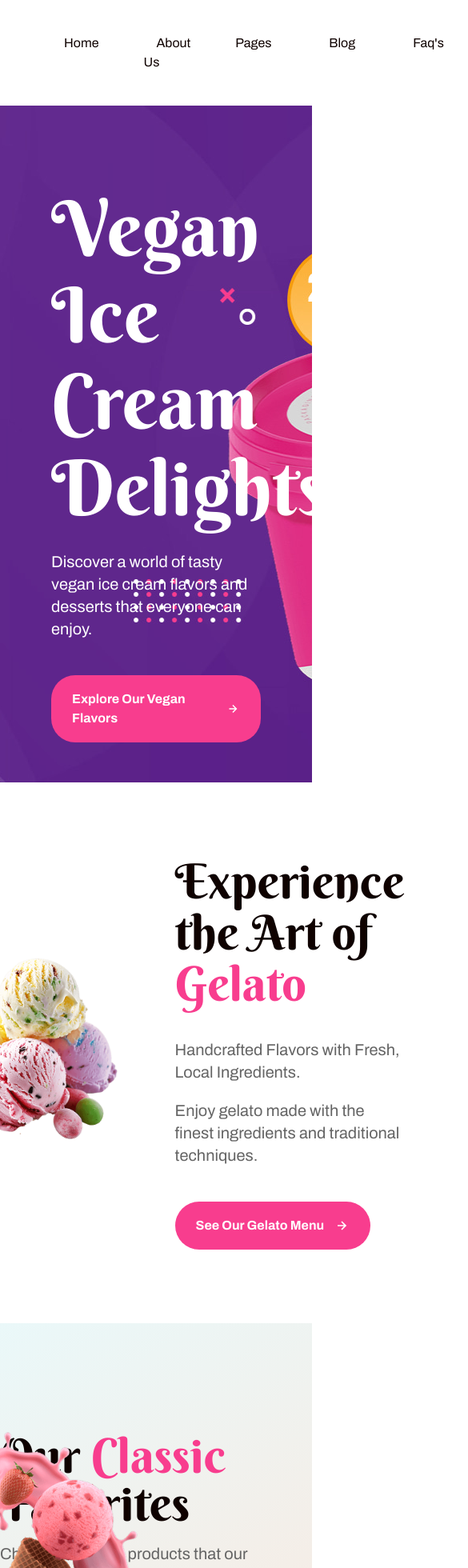
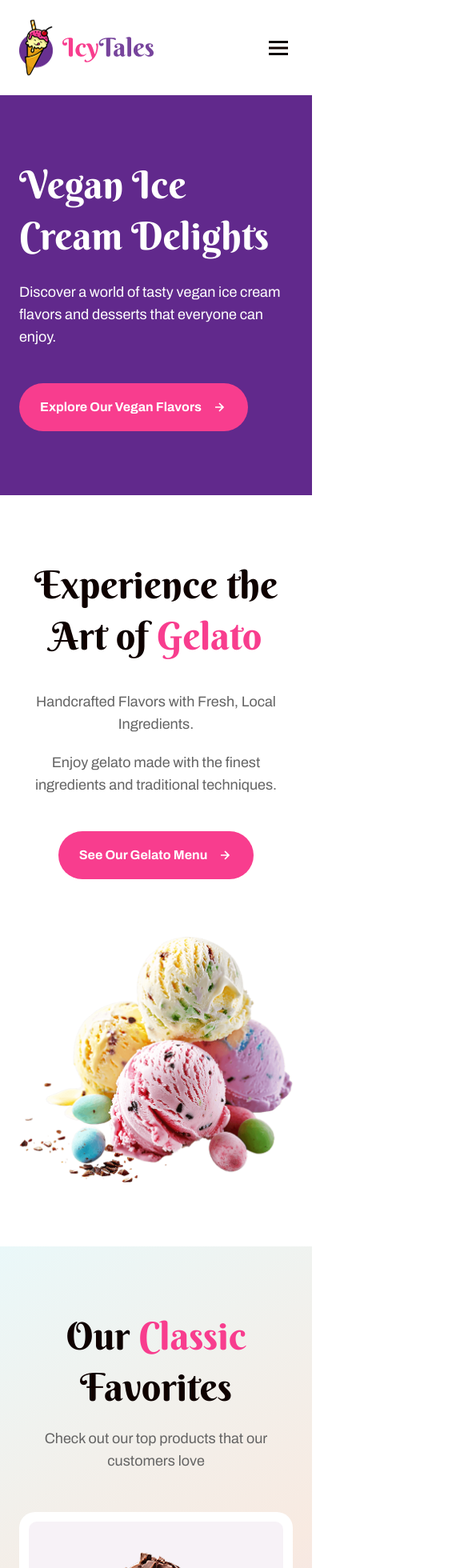
Before and after one commit to darvorl/ice-cream-landing, a React (Vite) app: page / in a window 390 px wide. Shown: the top 1960 px of the page at 80% size, 585 px wide, since content can reach past the window. Built offline with nearby package versions, Linux system fonts and the light colour scheme.

Commit message:
add: enhance responsive design for header, hero, gelato and classic section

```diff
--- a/src/App.jsx
+++ b/src/App.jsx
@@ -18,27 +18,27 @@ const App = () => {
       <Header />
 
       <main>
-        <section className="bg-[url(/hero-bg.jpg)] bg-no-repeat bg-cover py-[100px] bg-center max-h-[846px]">
-          <div className="max-w-[1440px] mx-auto px-16">
-            <h1 className="font-[Berkshire_Swash] text-8xl text-white mb-6 leading-[108px] max-w-[690px]">
+        <section className="bg-[url(/hero-bg.jpg)] bg-no-repeat bg-cover py-[100px] bg-center max-h-[846px] max-lg:bg-[#61298c] max-lg:bg-none max-sm:py-20">
+          <div className="max-w-[1440px] mx-auto px-16 max-xl:px-14 max-sm:px-6 max-md:px-10 max-lg:px-12">
+            <h1 className="font-[Berkshire_Swash] text-8xl text-white mb-6 leading-[108px] max-w-[690px] max-xl:text-7xl max-sm:text-5xl max-sm:leading-16 ">
               Vegan Ice Cream Delights
             </h1>
-            <p className="font-[Archivo] text-xl text-white mb-11 max-w-[640px]">
+            <p className="font-[Archivo] text-xl text-white mb-11 max-w-[640px] max-sm:text-lg">
               Discover a world of tasty vegan ice cream flavors and desserts
               that everyone can enjoy.
             </p>
             <Button content="Explore Our Vegan Flavors" color="F83D8E" />
           </div>
         </section>
-        <section className="bg-[url(/feature-bg.png)] bg-no-repeat bg-cover bg-center">
-          <div className="py-23 max-w-[1440px] mx-auto px-16 flex gap-18 items-center justify-center">
+        <section className="bg-[url(/feature-bg.png)] bg-no-repeat bg-cover bg-center max-xl:bg-white max-xl:bg-none">
+          <div className="py-23 max-w-[1440px] mx-auto px-16 flex gap-18 items-center justify-center max-xl:px-14 max-sm:px-6 max-md:px-10 max-lg:px-12 max-sm:py-20 max-xl:flex-col-reverse">
             <img
               className="max-h-[520px]"
               src="./feature-image.png"
               alt="ice cream"
             />
-            <div className="">
-              <h2 className="mb-9 text-[#0F0200] font-[Berkshire_Swash] text-6xl leading-16 max-w-[384px]">
+            <div className="flex flex-col max-xl:items-center max-xl:text-center max-sm:[&>p]:text-lg">
+              <h2 className="mb-9 text-[#0F0200] font-[Berkshire_Swash] text-6xl leading-16 max-w-[384px] max-xl:max-w-full max-sm:text-5xl max-sm:leading-16">
                 Experience the Art of{" "}
                 <span className="text-[#F83D8E]">Gelato</span>
               </h2>
@@ -53,17 +53,17 @@ const App = () => {
             </div>
           </div>
         </section>
-        <section className="relative flex flex-col gap-[50px] items-center py-[136px] bg-linear-[-30deg] from-[#EFD7EF] via-[#F5F9FC] via-[#F8EAE1] to-[#EAF8F9]">
+        <section className="max-xl:px-14 max-sm:px-6 max-md:px-10 max-lg:px-12 relative flex flex-col gap-[50px] items-center py-[136px] max-xl:py-[100px] max-sm:py-20 bg-linear-[-30deg] from-[#EFD7EF] via-[#F5F9FC] via-[#F8EAE1] to-[#EAF8F9]">
           <img
             src="./classic-left.png"
-            className="absolute left-0 max-h-[300px]"
+            className="absolute left-0 max-h-[300px] max-xl:hidden"
           ></img>
           <img
             src="./classic-right.png"
-            className="absolute right-0 bottom-[90px] max-h-[400px]"
+            className="absolute right-0 bottom-[90px] max-h-[400px] max-xl:hidden"
           ></img>
-          <div className="flex gap-4.5 flex-col items-center">
-            <h2 className="text-[#0F0200] text-6xl font-[Berkshire_Swash]">
+          <div className="flex gap-4.5 flex-col items-center max-xl:items-center max-xl:text-center max-sm:[&>p]:text-lg">
+            <h2 className="text-[#0F0200] text-6xl font-[Berkshire_Swash] max-sm:text-5xl max-sm:leading-16">
               Our <span className="text-[#F83D8E]">Classic</span> Favorites
             </h2>
             <p className="font-[Archivo] text-[#646464] text-xl">
@@ -74,7 +74,20 @@ const App = () => {
             <Swiper
               modules={[Pagination]}
               spaceBetween={30}
-              slidesPerView={4}
+              breakpoints={{
+                0: {
+                  slidesPerView: 1,
+                },
+                640: {
+                  slidesPerView: 2,
+                },
+                1024: {
+                  slidesPerView: 3,
+                },
+                1280: {
+                  slidesPerView: 4,
+                },
+              }}
               pagination={{ clickable: true }}
             >
               <SwiperSlide>
--- a/src/components/Footer.jsx
+++ b/src/components/Footer.jsx
@@ -98,7 +98,7 @@ const Footer = () => {
             </div>
           </div>
         </div>
-        <div className="py-4.5 flex mt-22 justify-center border-t-2 max-w-[calc(1440px-260px)] mx-auto border-[hsla(0,0%,100%,0.15)]">
+        <div className="py-4.5 flex mt-22 justify-center border-t-2 max-w-[calc(1440px-460px)] mx-auto border-[hsla(0,0%,100%,0.15)]">
           <p className="text-[#CFB6E2] text-xs font-[Archivo]">
             Copyright © 2024 BlackRise Themes Inc All rights reserved.
           </p>
@@ -113,10 +113,10 @@ const Footer = () => {
             behavior: "smooth",
           });
         }}
-        className="bg-[#F83D8E] h-16 w-16 absolute cursor-pointer hover:scale-105 duration-300 ease-in transition-transform right-16 bottom-11 rounded-lg flex items-center justify-center"
+        className="bg-[#F83D8E] h-16 w-16 absolute cursor-pointer hover:scale-105 duration-300 ease-in transition-transform right-16 bottom-11 rounded-lg flex items-center justify-center max-sm:bottom-5 max-sm:right-5 max-sm:h-14 max-sm:w-14"
         aria-label="Volver al inicio"
       >
-        <BiUpArrowAlt className="text-white text-2xl" />
+        <BiUpArrowAlt className="text-white text-2xl max-sm:text-xl" />
       </button>
     </footer>
   );
--- a/src/components/Header.jsx
+++ b/src/components/Header.jsx
@@ -1,16 +1,15 @@
 import React from "react";
 import logo from "../assets/icytales-logo.png";
-import { BiSearch } from "react-icons/bi";
-import { BiShoppingBag } from "react-icons/bi";
+import { BiMenu, BiShoppingBag, BiSearch } from "react-icons/bi";
 import Button from "./Button";
 
 const Header = () => {
   return (
-    <header className="max-w-[1440px] mx-auto px-16 py-6 flex items-center justify-between">
+    <header className="max-w-[1440px] mx-auto px-16 py-6 flex items-center justify-between max-xl:px-14 max-sm:px-6 max-md:px-10 max-lg:px-12">
       <a href="./">
         <img src={logo} alt="IcyTales logo" />
       </a>
-      <div className="flex items-center">
+      <div className="flex items-center max-xl:hidden">
         <ul className="flex mr-19 font-[Archivo] text-[#0F0200] gap-10">
           <li>
             <a className="p-4 hover:text-[#F83D8E]" href="#">
@@ -49,6 +48,7 @@ const Header = () => {
 
         <Button content="Contact Us" color="F83D8E" />
       </div>
+      <BiMenu className="text-[#0F0200] text-4xl hidden max-xl:block cursor-pointer" />
     </header>
   );
 };
```
